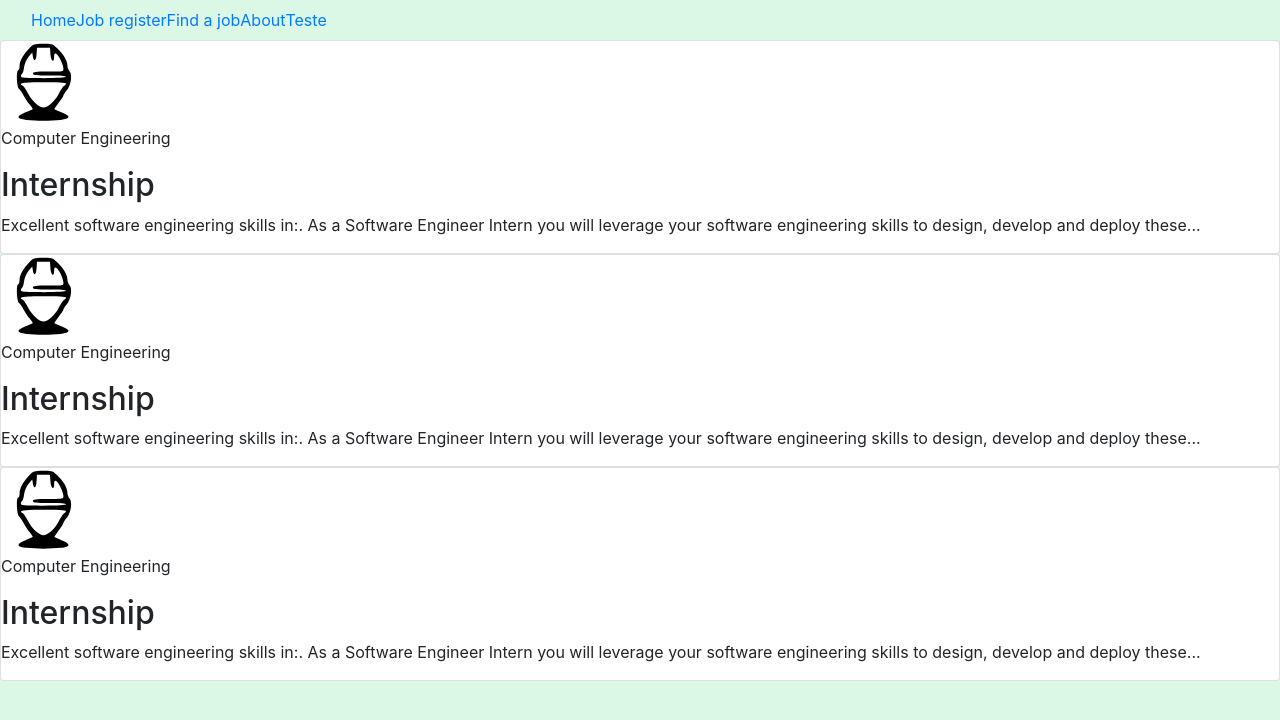
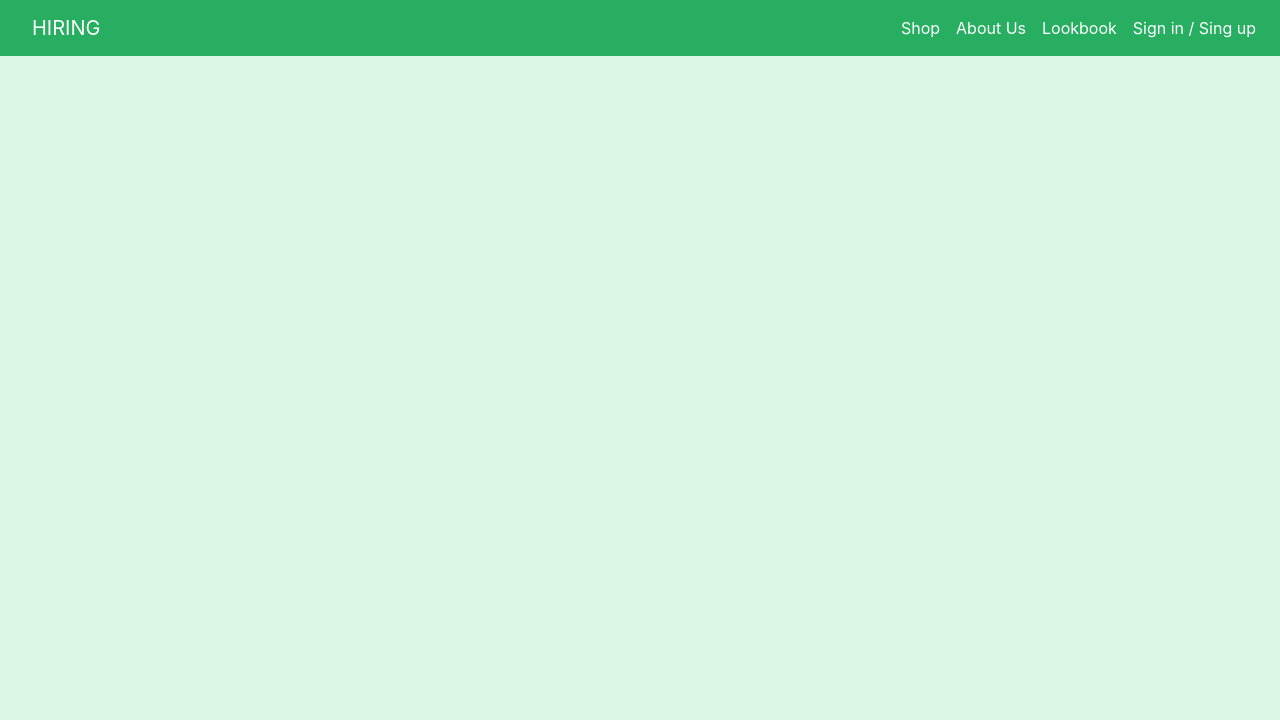
Before and after one commit to alanbre/hiring-project, a Django app: template hiring/templates/home.html in a window 1280 px wide. Shown: the top 720 px of the page. Run offline with Django 3.2, Linux system fonts and the light colour scheme; the template is opened without the code that fills it, so the values that code supplies are empty; some libraries are stand-ins or nearby versions.

Commit message:
collectstatic

```diff
--- a/accounts/templates/signup.html
+++ b/accounts/templates/signup.html
@@ -1,5 +1,5 @@
 {% extends 'base.html' %}
-{% block title %}Login{% endblock %}
+{% block title %}Sign Up{% endblock %}
 
 
 {% block content %}
--- a/hiring/templates/base.html
+++ b/hiring/templates/base.html
@@ -5,7 +5,7 @@
     <html lang="en">
     <meta charset="utf-8" />
     <meta http-equiv="X-UA-Compatible" content="IE=edge">
-    <title>Home</title>
+    <title>{% block title %}{% endblock title %}</title>
     <meta name="viewport" content="width=device-width, initial-scale=1">
     <link rel="stylesheet" href="{% static 'css/style.css' %}" type="text/css">
     <link rel="stylesheet" href="{% static 'bootstrap/css/bootstrap.min.css' %}" integrity="sha384-GJzZqFGwb1QTTN6wy59ffF1BuGJpLSa9DkKMp0DgiMDm4iYMj70gZWKYbI706tWS"
@@ -24,7 +24,25 @@
                 <li class="active"><a class="nav-item nav-link" href="#"> Shop </a></li>
                 <li class="active"><a class="nav-item nav-link" href="#"> About Us </a></li>
                 <li class="active"><a class="nav-item nav-link" href="#"> Lookbook </a></li>
+                {% if user.is_authenticated %}
+                <div class="dropdown">
+                    <a class="nav-link dropdown-toggle active" href="#" id="navbarDropdown" role="button" data-toggle="dropdown" aria-haspopup="true" aria-expanded="false">
+                        {{ user.username }}
+                    </a>
+                    <div class="dropdown-menu" aria-labelledby="navbarDropdown">
+                        <a class="dropdown-item" href="#">Profile</a>
+                        <a class="dropdown-item" href="#">Another action</a>
+                        <div class="dropdown-divider"></div>
+                        <a class="dropdown-item" href="javascript:{document.getElementById('logout').submit()}">Sign Out</a>
+                        <form id="logout" method="POST" action="{% url 'signout' %}">
+                            {% csrf_token %}
+                            <input type="hidden" />
+                        </form>
+                    </div>
+                </div>
+                {% else %}
                 <li class="active"><a class="nav-item nav-link" href="{% url 'signin' %}"> Sign in / Sing up </a></li>
+                {% endif %}
             </ul>
         </div>
     </nav>
--- a/hiring/templates/home.html
+++ b/hiring/templates/home.html
@@ -1,74 +1,5 @@
-<!DOCTYPE html>
-<html lang="en">
+{% extends 'base.html' %}
+{% block content %}
+{% block title %}Home{% endblock %}
 
-<head>
-	{% load staticfiles %}
-	<meta charset="UTF-8">
-	<meta name="viewport" content="width=device-width, initial-scale=1.0">
-	<link rel="stylesheet" href="{% static 'css/style.css' %}" type="text/css">
-	<link rel="stylesheet" href="{% static 'bootstrap/css/bootstrap.min.css' %}" integrity="sha384-GJzZqFGwb1QTTN6wy59ffF1BuGJpLSa9DkKMp0DgiMDm4iYMj70gZWKYbI706tWS"
-	 crossorigin="anonymous">
-	<title>Home</title>
-</head>
-<header>
-	<div class="container-fluid">
-		<nav class="navbar navbar-expand-lg">
-			<button class="navbar-toggler" type="button" data-toggle="collapse" data-target="#navbarNavDropdown" aria-controls="navbarNavDropdown" aria-expanded="false" aria-label="Toggle navigation">
-					<span class="navbar-toggler-icon"></span>
-			</button>
-			<div class="collapse navbar-collapse" id="navbarNavDropdown">
-				<ul class="navbar-nav b">
-					<li class="nav-item active"><a href="/">Home</a></li>
-					<li class="nav-item active"><a href="#">Job register</a></li>
-					<li class="nav-item active"><a href="#">Find a job</a></li>
-					<li class="nav-item active"><a href="#">About</a></li>
-					<li class="nav-item active"><a href="dashboard">Teste</a></li>
-				</ul>
-			</div>
-		</nav>
-</header>
-
-<body class="bgg">
-	<section class="cards">
-		<article class="card category_1">
-			<picture class="thumbnail">
-				<img src="{% static 'engineering.svg' %}" alt="" />
-			</picture>
-			<div class="card-content">
-				<p class="category">Computer Engineering</p>
-				<h2>Internship</h2>
-				<p>
-					Excellent software engineering skills in:. As a Software Engineer Intern you will leverage your software
-					engineering skills to design, develop and deploy these...</p>
-			</div>
-		</article>
-
-		<article class="card category_2">
-			<picture class="thumbnail">
-				<img src="{% static 'engineering.svg' %}" alt="" />
-			</picture>
-			<div class="card-content">
-				<p class="category">Computer Engineering</p>
-				<h2>Internship</h2>
-				<p>
-					Excellent software engineering skills in:. As a Software Engineer Intern you will leverage your software
-					engineering skills to design, develop and deploy these...</p>
-			</div>
-		</article>
-
-		<article class="card category_3">
-			<picture class="thumbnail">
-				<img src="{% static 'engineering.svg' %}" alt="" />
-			</picture>
-			<div class="card-content">
-				<p class="category">Computer Engineering</p>
-				<h2>Internship</h2>
-				<p>
-					Excellent software engineering skills in:. As a Software Engineer Intern you will leverage your software
-					engineering skills to design, develop and deploy these...</p>
-			</div>
-		</article>
-	</section>
-</body>
-
-</html>
+{% endblock %}
--- a/hiring/urls.py
+++ b/hiring/urls.py
@@ -6,7 +6,6 @@ from . import views
 
 urlpatterns = [
     path('', views.home, name="home"),
-    path('admin/', admin.site.urls),
     path('login/', views.login, name='login'),
     path('accounts/', include('accounts.urls')),
 ] + static(settings.STATIC_URL, document_root=settings.STATIC_ROOT)
--- a/hiring/views.py
+++ b/hiring/views.py
@@ -2,10 +2,7 @@ from django.http import HttpResponse
 from django.shortcuts import render
 
 def home(request):
-    return render(request, 'new_home.html')
-
-def dashboard(request):
-    return render(request, 'dashboard.html')
+    return render(request, 'home.html')
 
 def login(request):
     return render(request, 'login.html')
```
Also changed, not shown: accounts/templates/signin.html (+12 -6 lines), accounts/views.py (+9 -1 lines), hiring/templates/dashboard.html (deleted, +0 -64 lines), hiring/templates/new_home.html (deleted, +0 -8 lines).
